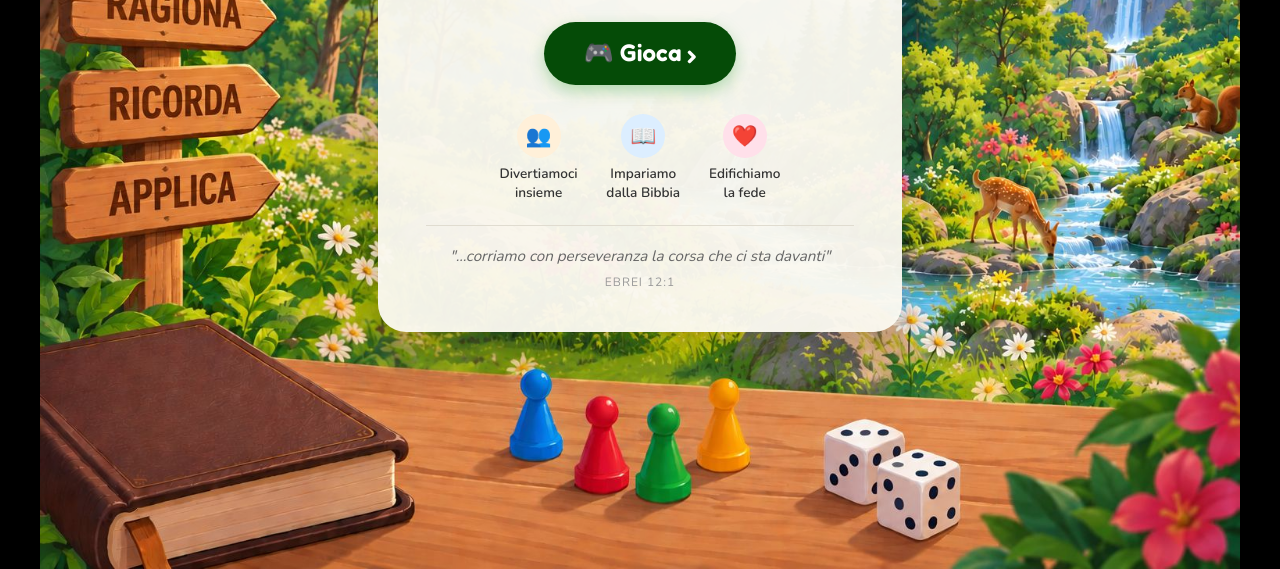
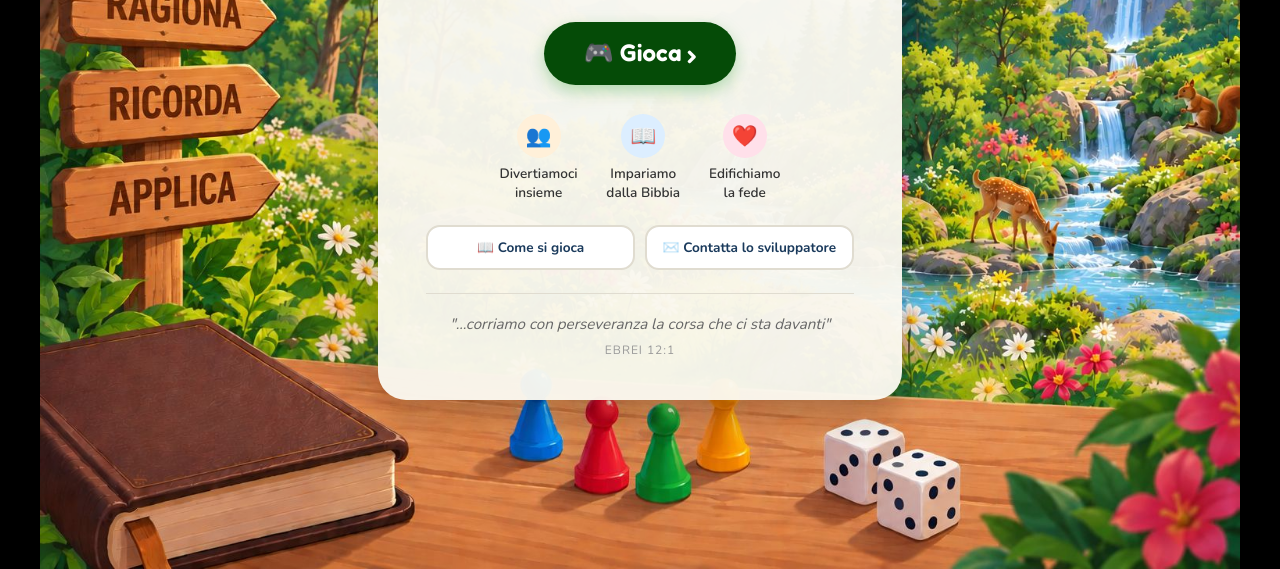
Before and after one commit to fragnell/corsa-cristiana, a website: page index.html in a window 1280 px wide. Shown: the part 231-800 px from the top of the page. Drawn offline with nearby package versions, Linux system fonts and the light colour scheme.

Commit message:
Home: Come si gioca e Contatta lo sviluppatore più in evidenza nel pannello, Amministratore resta marginale in alto. Video tutorial scorre all'apertura come il regolamento

```diff
--- a/css/index.css
+++ b/css/index.css
@@ -139,6 +139,31 @@ body {
 
 /* --- la citazione --- */
 
+.azioni-secondarie {
+  display: flex;
+  gap: 0.6rem;
+  margin: 0 0 1.4rem;
+}
+
+.bottone-secondario {
+  flex: 1;
+  display: flex;
+  align-items: center;
+  justify-content: center;
+  gap: 0.4rem;
+  font-family: 'Nunito', sans-serif;
+  font-size: 0.85rem;
+  font-weight: 700;
+  padding: 0.75rem 0.5rem;
+  background: white;
+  color: #1a3a5c;
+  text-decoration: none;
+  border-radius: 14px;
+  border: 2px solid #e0dcd0;
+  text-align: center;
+  line-height: 1.3;
+}
+
 .citazione {
   font-style: italic;
   color: #666;
@@ -209,6 +234,9 @@ body {
   .caratteristica { font-size: 0.75rem; max-width: 80px; }
   .icona { width: 38px; height: 38px; font-size: 1.1rem; }
 
+  .azioni-secondarie { gap: 0.4rem; }
+  .bottone-secondario { font-size: 0.75rem; padding: 0.7rem 0.3rem; }
+
   .barra-alto {
     flex-direction: column;
     top: 0.8rem;
--- a/index.html
+++ b/index.html
@@ -12,9 +12,7 @@
 <body>
 
   <header class="barra-alto">
-    <a href="regolamento.html" class="pillola">📖 Come si gioca</a>
     <a href="admin.html" class="pillola">⚙️ Amministratore</a>
-    <a href="contatti.html" class="pillola">✉️ Contatta lo sviluppatore</a>
   </header>
   <div id="vista-iniziale">
     <div class="pannello">
@@ -23,8 +21,8 @@
 
       <button type="button" id="btn-gioca" class="bottone-gioca">🎮 Gioca <span class="freccia">›</span></button>
 
-      <div class="caratteristiche">
-        <div class="caratteristica">
+            <div class="caratteristiche">
+      <div class="caratteristica">
           <span class="icona icona-arancione">👥</span>
           <span>Divertiamoci<br>insieme</span>
         </div>
@@ -36,6 +34,11 @@
           <span class="icona icona-rosa">❤️</span>
           <span>Edifichiamo<br>la fede</span>
         </div>
+      </div>
+
+      <div class="azioni-secondarie">
+        <a href="regolamento.html" class="bottone-secondario">📖 Come si gioca</a>
+        <a href="contatti.html" class="bottone-secondario">✉️ Contatta lo sviluppatore</a>
       </div>
 
       <p class="citazione">"...corriamo con perseveranza la corsa che ci sta davanti"<br><span class="fonte-citazione">EBREI 12:1</span></p>
--- a/js/regolamento-ui.js
+++ b/js/regolamento-ui.js
@@ -18,7 +18,7 @@ document.getElementById('btn-regolamento').addEventListener('click', () => {
 
 document.getElementById('btn-video').addEventListener('click', () => {
   mostra('vista-video');
-  window.scrollTo(0, 0);
+  document.getElementById('vista-video').scrollIntoView({ behavior: 'smooth', block: 'start' });
 });
 
 document.getElementById('btn-indietro-regolamento').addEventListener('click', (e) => {
```
